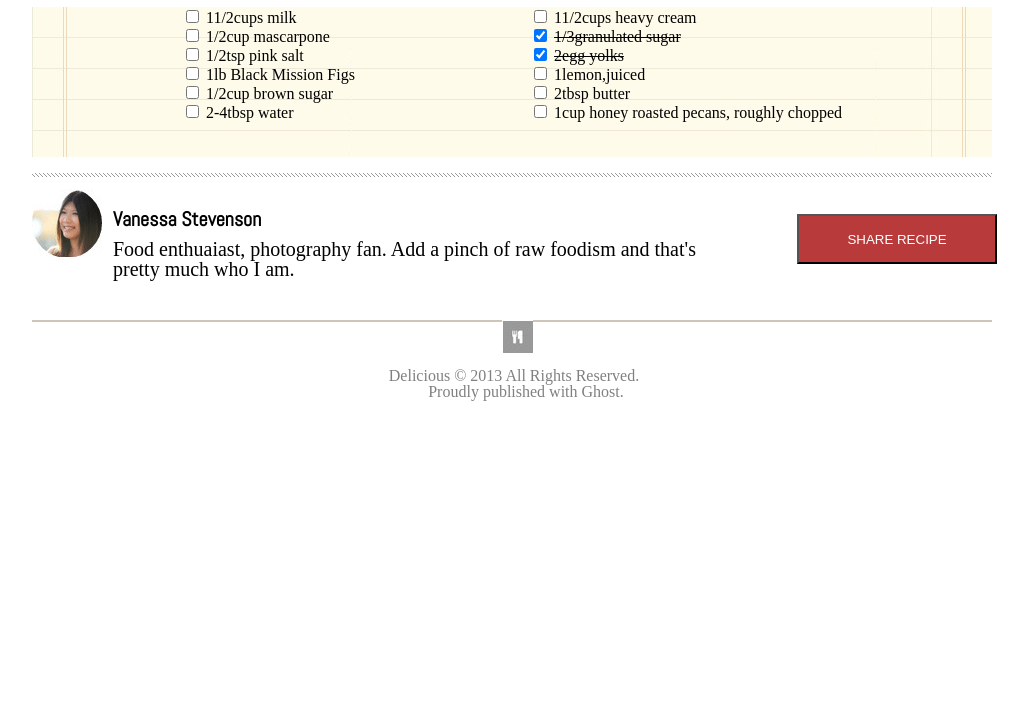
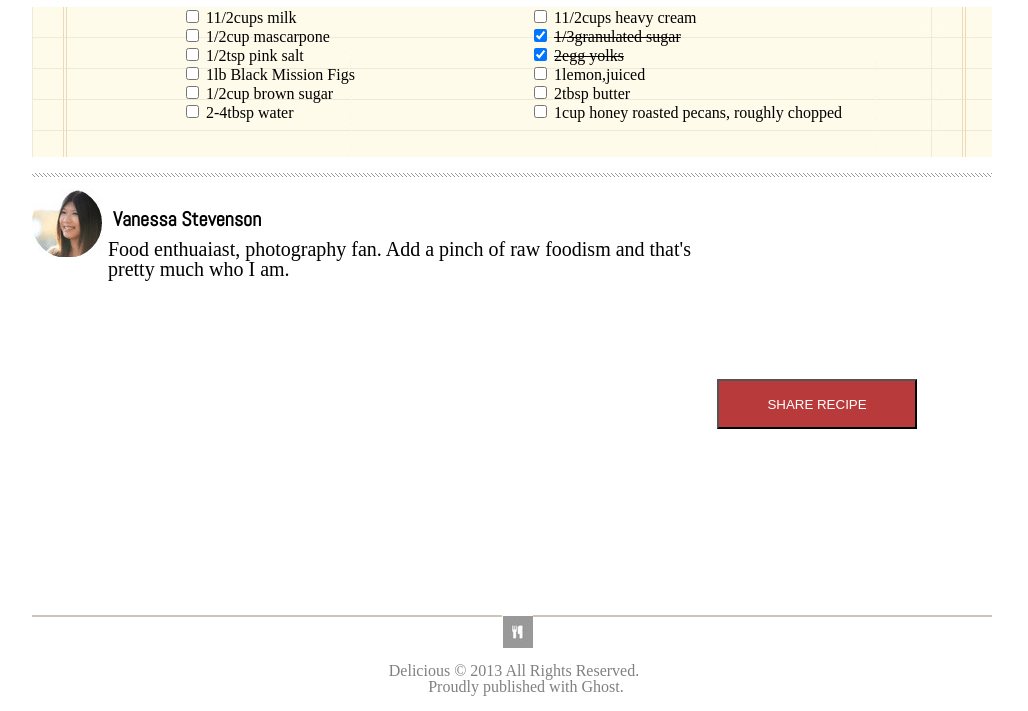
Before and after one commit to samahhamed227/chocolate-pizza, a plain HTML site: page index.html in a window 1280 px wide. Shown: the part 1057-1768 px from the top of the page, without its empty margins (128-1156 px from the left). Before the commit the page ends 1473 px from the top, so only its background shows below. Drawn offline with nearby package versions, Linux system fonts and the light colour scheme.

Commit message:
neweditbysamah

```diff
--- a/style.css
+++ b/style.css
@@ -134,7 +134,7 @@ font-size: 20px;
 
     text-align: left;
     padding-top: 10px;
-    padding-left: 10px;
+    padding-left: 5px;
 display: inline-block;
 margin-right: 265px;
 font-size: 20px;
@@ -154,8 +154,11 @@ cursor: pointer;
 }
 
 div.bt{
-margin-top: -65px;
-margin-right: -5px;
+margin-top: -2s50px;
+margin-right: 75px;
+padding-left: 10px;
+padding-bottom: 150px;
+margin-top: 100px;
 
 }
 #ul1 {
@@ -172,13 +175,12 @@ margin-right: -5px;
 	text-align:center;
 	border-bottom: 2px solid #CEC5BA;
 	line-height:0.1em;
-margin-top: 90px;
+margin-top: 70px;
 }
 .footer_bottom img {
 	position:absolute;
     left:50%;
     margin-left:-10px;
-
 }
 
 footer{
```
